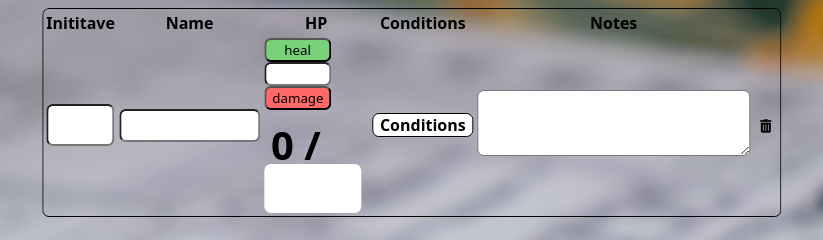
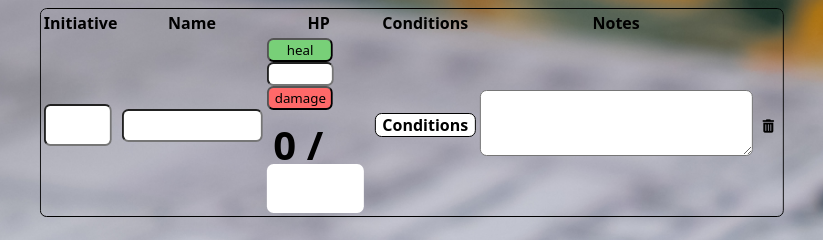
Before and after one commit to HadrianFinch/InitiativeTracker, a plain HTML site: page index.html in a window 1280 px wide. Shown: the top 240 px of the page, 228-1051 px from the left. Drawn offline with Linux system fonts and the light colour scheme.

Commit message:
more spelling!!!

```diff
--- a/index.html
+++ b/index.html
@@ -9,7 +9,7 @@
         <div class="page">
             <table>
                 <tr>
-                    <th>Inititave</th>
+                    <th>Initiative</th>
                     <th>Name</th>
                     <th>HP</th>
                     <th>Conditions</th>
```
